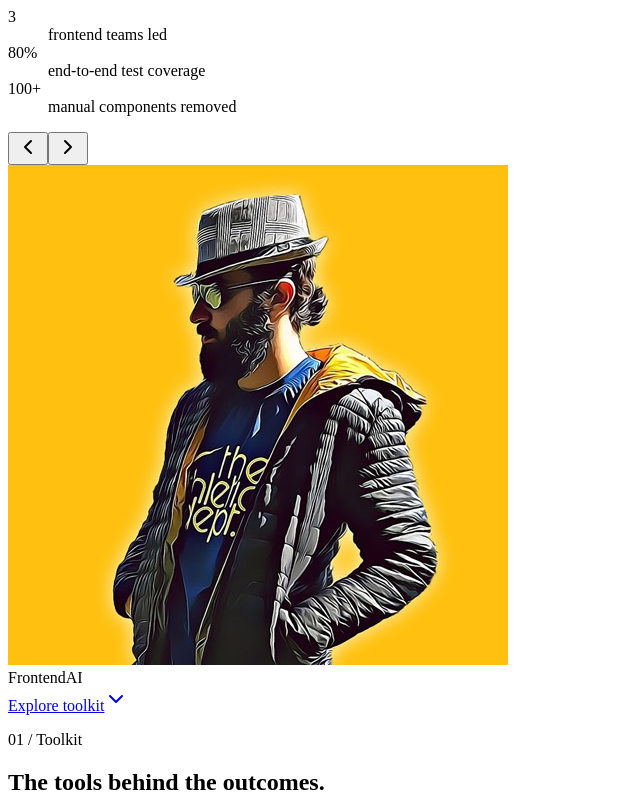
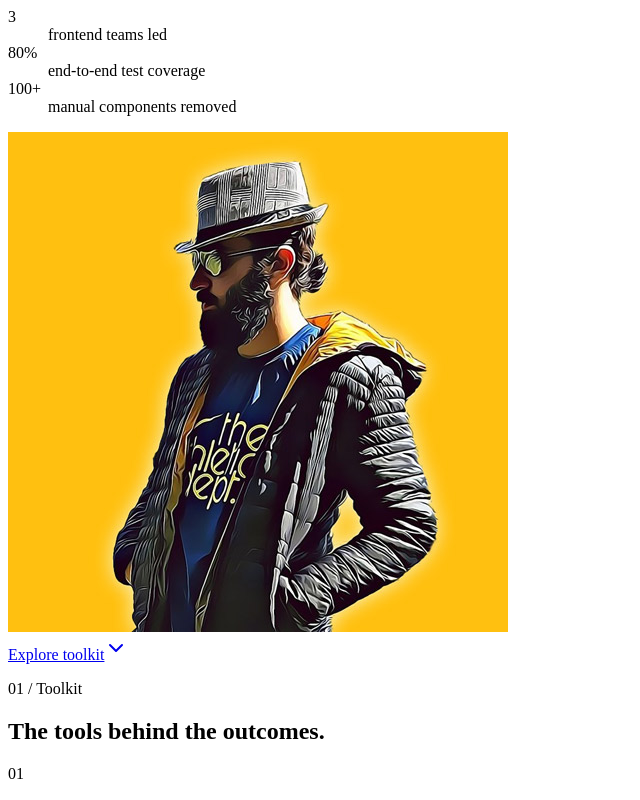
Before and after one commit to ammoradi/ammoradi.github.io, a React (Vite) app: page / in a window 1280 px wide. Shown: the part 340-1140 px from the top of the page, without its empty margins (0-640 px from the left). Built offline with nearby package versions, Linux system fonts and the light colour scheme; the HTML template or start-up script is replaced by a standard one.

Commit message:
Simplify hero and footer content

```diff
--- a/src/App.tsx
+++ b/src/App.tsx
@@ -1,5 +1,5 @@
 import { useEffect, useState, type CSSProperties } from 'react'
-import { ChevronDown, ChevronLeft, ChevronRight, Download } from 'lucide-react'
+import { ChevronDown, Download, Heart } from 'lucide-react'
 import { FaAws, FaCodeBranch, FaGithub, FaLinkedinIn, FaRobot } from 'react-icons/fa6'
 import type { IconType } from 'react-icons'
 import {
@@ -214,7 +214,7 @@ function App() {
         <nav className="site-nav" aria-label="Primary navigation">
           <a href="#top">Impact</a>
           <a href="#skills">Toolkit</a>
-          <a href="#education">Education</a>
+          <a href="#resume">Resume</a>
         </nav>
         <div className="header-links" aria-label="Professional profiles">
           <a className="header-icon" href="https://www.linkedin.com/in/ammoradi/" target="_blank" rel="noreferrer" aria-label="LinkedIn profile">
@@ -278,21 +278,12 @@ function App() {
                   ))}
                 </dl>
               </article>
-              <button className="impact-nav impact-nav-previous" type="button" aria-label="Previous impact" onClick={() => setCarouselStep((step) => step - 1)}>
-                <ChevronLeft aria-hidden="true" />
-              </button>
-              <button className="impact-nav impact-nav-next" type="button" aria-label="Next impact" onClick={() => setCarouselStep((step) => step + 1)}>
-                <ChevronRight aria-hidden="true" />
-              </button>
             </div>
 
           </div>
 
           <div className="portrait-panel">
             <img src="/portrait.jpg" alt="Illustrated portrait of Amir Mohammad Moradi" />
-            <div className="portrait-label" aria-hidden="true">
-              <span>Frontend</span><span>AI</span>
-            </div>
           </div>
 
           <a className="scroll-cue" href="#skills" aria-label="Scroll to toolkit">
@@ -341,24 +332,13 @@ function App() {
           </article>
         </section>
 
-        <section className="education section" id="education" aria-labelledby="education-title">
-          <SectionHeading id="education-title" eyebrow="03 / Education" title="Engineering fundamentals." />
-          <div className="education-list">
-            <article className="education-item reveal">
-              <p>2014 – 2019</p>
-              <div><h3>Bachelor of Science · Computer Engineering</h3><p>Iran University of Science and Technology · Tehran, Iran</p></div>
-            </article>
-            <article className="education-item reveal">
-              <p>2007 – 2014</p>
-              <div><h3>Diploma · Mathematics Science</h3><p>National Organization for Development of Exceptional Talents · Tonekabon, Iran</p></div>
-            </article>
-          </div>
-        </section>
       </main>
 
       <footer>
         <p>© {new Date().getFullYear()} Amir Mohammad Moradi</p>
-        <p>Measured work. Clear interfaces.</p>
+        <p className="footer-made" aria-label="Made with love with Codex">
+          Made with <Heart aria-hidden="true" /> with Codex
+        </p>
         <a href="#top">Back to top ↑</a>
       </footer>
     </>
--- a/src/styles.css
+++ b/src/styles.css
@@ -183,9 +183,10 @@ ul { margin: 0; padding: 0; list-style: none; }
 
 .hero-identity {
   display: flex;
+  flex-wrap: wrap;
   align-items: center;
-  justify-content: space-between;
-  gap: 1rem;
+  justify-content: flex-start;
+  gap: 0.8rem 1.5rem;
 }
 
 .hero-identity > p:last-child {
@@ -202,7 +203,7 @@ ul { margin: 0; padding: 0; list-style: none; }
   align-self: center;
   justify-self: center;
   gap: 0.8rem;
-  padding: 0 3.25rem;
+  padding: 0;
 }
 
 .impact-selector {
@@ -337,29 +338,6 @@ ul { margin: 0; padding: 0; list-style: none; }
   text-transform: uppercase;
 }
 
-.impact-nav {
-  position: absolute;
-  z-index: 4;
-  top: 50%;
-  display: grid;
-  width: 2.6rem;
-  height: 2.6rem;
-  place-items: center;
-  border: 0;
-  border-radius: 0;
-  color: var(--ink);
-  background: transparent;
-  box-shadow: none;
-  cursor: pointer;
-  transform: translateY(-10%);
-  transition: color 180ms ease, background 180ms ease, transform 180ms ease;
-}
-
-.impact-nav-previous { left: 0.35rem; }
-.impact-nav-next { right: 0.35rem; }
-.impact-nav:hover { color: var(--white); background: transparent; transform: translateY(-10%) scale(1.08); }
-.impact-nav svg { width: 1.1rem; height: 1.1rem; }
-
 .scroll-cue {
   position: absolute;
   z-index: 5;
@@ -415,26 +393,6 @@ ul { margin: 0; padding: 0; list-style: none; }
 @keyframes portrait-slide-in {
   from { opacity: 0; transform: translateX(4rem); }
   to { opacity: 1; transform: translateX(0); }
-}
-
-.portrait-label {
-  position: absolute;
-  z-index: 3;
-  right: 1.5rem;
-  bottom: 1.5rem;
-  display: flex;
-  gap: 0.4rem;
-}
-
-.portrait-label span {
-  padding: 0.45rem 0.65rem;
-  border: 1px solid var(--ink);
-  border-radius: 999px;
-  background: rgba(246, 185, 0, 0.88);
-  font-size: 0.62rem;
-  font-weight: 800;
-  letter-spacing: 0.09em;
-  text-transform: uppercase;
 }
 
 .section {
@@ -558,33 +516,6 @@ ul { margin: 0; padding: 0; list-style: none; }
   to { transform: translateX(-25%); }
 }
 
-.education { color: var(--white); background: var(--ink); }
-.education .eyebrow { color: var(--yellow); }
-.education-list { border-top: 1px solid rgba(255, 253, 247, 0.42); }
-
-.education-item {
-  display: grid;
-  grid-template-columns: minmax(11rem, 0.28fr) 1fr;
-  gap: 2rem;
-  padding: 2.2rem 0;
-  border-bottom: 1px solid rgba(255, 253, 247, 0.22);
-}
-
-.education-item > p {
-  color: var(--yellow);
-  font-size: 0.75rem;
-  font-weight: 750;
-  text-transform: uppercase;
-}
-
-.education-item h3 {
-  margin-bottom: 0.5rem;
-  font-size: clamp(1.3rem, 2.4vw, 2.4rem);
-  letter-spacing: -0.045em;
-}
-
-.education-item div p { color: rgba(255, 253, 247, 0.64); }
-
 .resume { background: var(--paper); }
 
 .resume-card {
@@ -663,6 +594,20 @@ footer {
 footer p:nth-child(2) { text-align: center; }
 footer a { justify-self: end; }
 
+.footer-made {
+  display: inline-flex;
+  align-items: center;
+  justify-content: center;
+  gap: 0.32rem;
+}
+
+.footer-made svg {
+  width: 0.78rem;
+  height: 0.78rem;
+  color: #d9402b;
+  fill: currentColor;
+}
+
 .reveal {
   animation: rise-in 650ms both;
   animation-timeline: view();
@@ -706,15 +651,13 @@ footer a { justify-self: end; }
   .portrait-panel { order: 1; width: 100%; max-width: none; height: min(40svh, 20rem); aspect-ratio: auto; }
   .hero-impact { order: 2; min-height: 43rem; padding: 1.3rem 1rem 1.5rem; }
   .hero-identity { padding: 0 0.25rem; }
-  .impact-stage { width: min(100%, 27rem); padding: 0 2.25rem; }
+  .impact-stage { width: min(100%, 27rem); padding: 0; }
   .impact-selector { gap: 0.3rem; }
   .impact-selector button { min-height: 2.8rem; padding: 0.4rem 0.2rem; font-size: 0.56rem; }
   .impact-focus-card { min-height: 27rem; padding: 2rem; }
   .impact-focus-card h1 { font-size: clamp(2.2rem, 11vw, 3.2rem); }
   .impact-metrics dt { font-size: clamp(1.25rem, 6vw, 1.8rem); }
   .impact-metrics dd { font-size: 0.54rem; }
-  .impact-nav { width: 2.2rem; height: 2.2rem; }
-  .portrait-label { right: 1rem; bottom: 1rem; }
   .section { padding: 4.5rem 1.25rem; }
   .section-heading { grid-template-columns: 1fr; gap: 1.2rem; margin-bottom: 3rem; }
   .section-heading h2 { font-size: clamp(2.8rem, 13vw, 4.5rem); }
@@ -725,19 +668,18 @@ footer a { justify-self: end; }
   .skill-lane-heading h3 { max-width: none; }
   .technology { width: 6.8rem; min-height: 6.6rem; }
   .technology svg { width: 2.1rem; height: 2.1rem; }
-  .education-item { grid-template-columns: 1fr; gap: 0.8rem; }
   .resume-card-header { align-items: flex-start; flex-direction: column; }
   .resume-download { width: 100%; }
   .resume-preview-scroll { height: 28rem; }
-  footer { grid-template-columns: 1fr auto; gap: 0.8rem; }
-  footer p:nth-child(2) { display: none; }
+  footer { grid-template-columns: 1fr; justify-items: center; gap: 0.8rem; text-align: center; }
+  footer a { justify-self: center; }
 }
 
 @media (max-width: 430px) {
   .site-nav { gap: 0.5rem; }
   .site-nav a { font-size: 0.49rem; }
   .hero-impact { min-height: 41rem; }
-  .impact-stage { padding: 0 2rem; }
+  .impact-stage { padding: 0; }
   .impact-focus-card { min-height: 25rem; padding: 1.65rem; }
   .impact-focus-card h1 { margin-bottom: 0.85rem; }
   .impact-kicker { margin-top: 0.5rem; }
```
Also changed, not shown: 1 other file (tests, documents, lock files or other folders).
